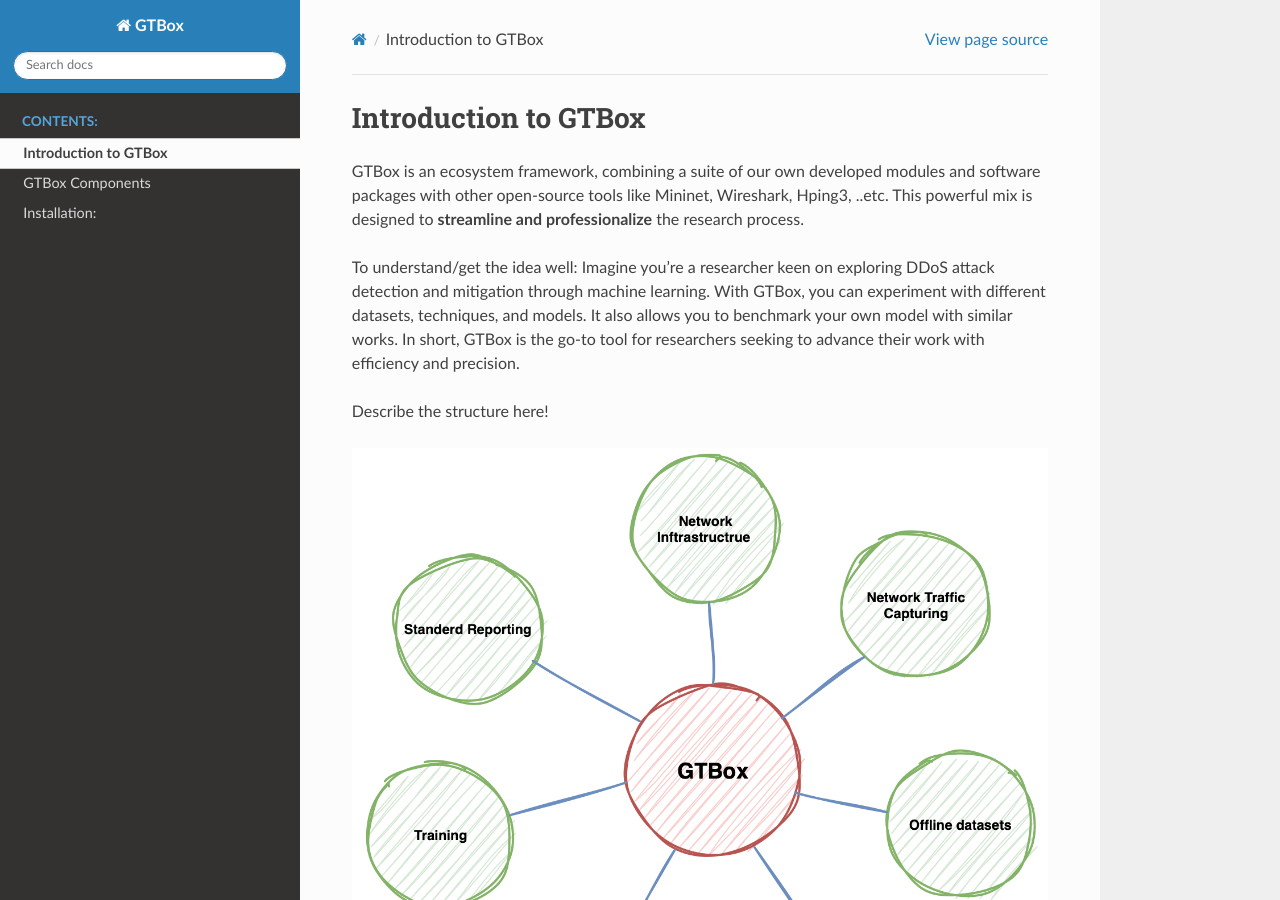
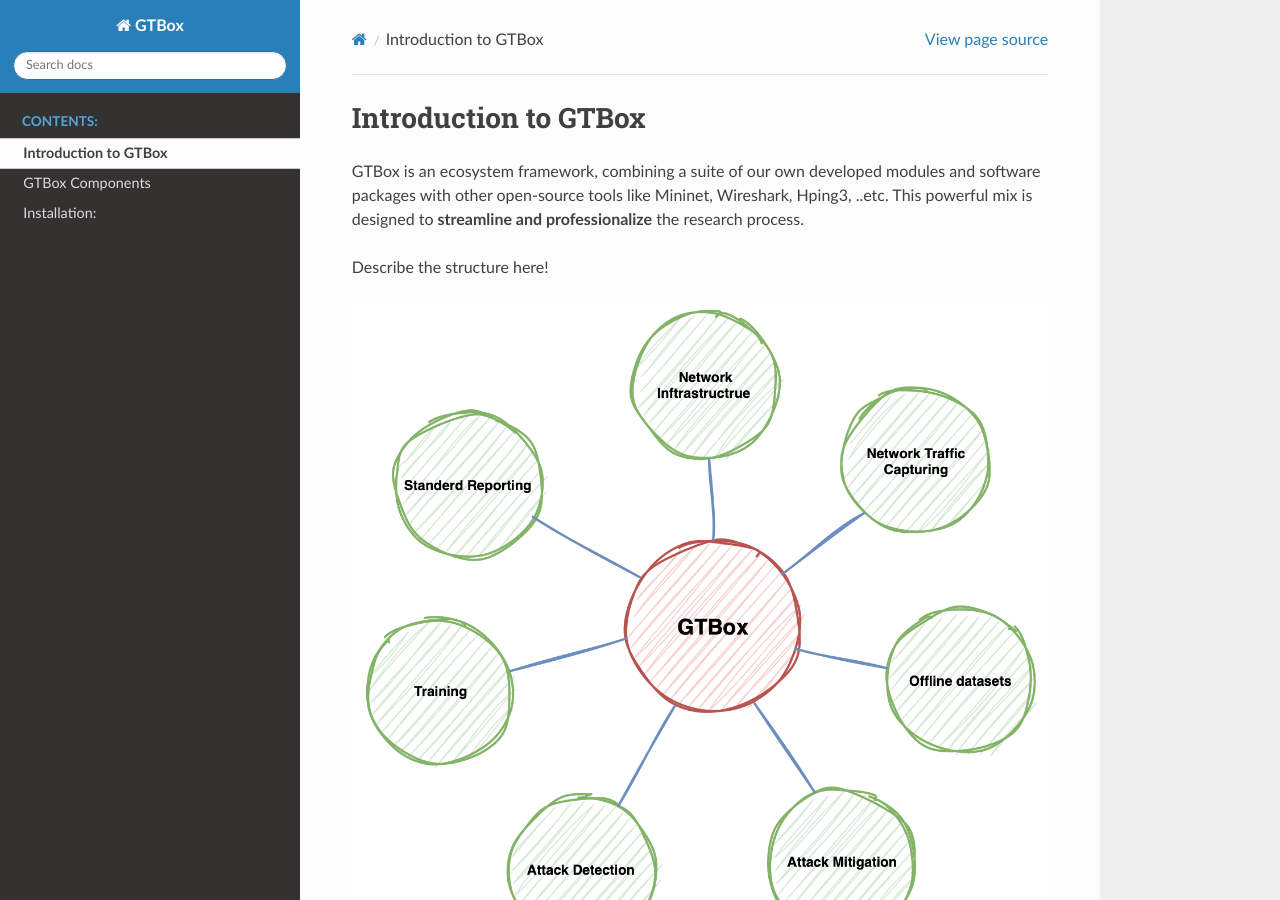
Before and after one commit to Mustafa-zubi/GTBox, a Sphinx documentation site: the page built from docs/source/introduction.rst, in a window 1280 px wide and 900 px high. Built offline with Sphinx 7.4.7 and the Read the Docs theme 2.0.0, drawn with Linux system fonts in a browser that asks for light colours; some of the changed lines change nothing that is shown.

Commit message:
Update introduction.rst

```diff
--- a/docs/source/introduction.rst
+++ b/docs/source/introduction.rst
@@ -3,7 +3,8 @@ Introduction to GTBox
 
 GTBox is an ecosystem framework, combining a suite of our own developed modules and software packages with other open-source tools like Mininet, Wireshark, Hping3, ..etc. This powerful mix is designed to **streamline and professionalize** the research process.
 
-To understand/get the idea well: Imagine you're a researcher keen on exploring DDoS attack detection and mitigation through machine learning. With GTBox, you can experiment with different datasets, techniques, and models. It also allows you to benchmark your own model with similar works. In short, GTBox is the go-to tool for researchers seeking to advance their work with efficiency and precision.
+.. Why GTBox::
+   To understand/get the idea well: Imagine you're a researcher keen on exploring DDoS attack detection and mitigation through machine      learning. With GTBox, you can experiment with different datasets, techniques, and models. It also allows you to benchmark your own       model with similar works. In short, GTBox is the go-to tool for researchers seeking to advance their work with efficiency and            precision.
 
 
 Describe the structure here!
```
